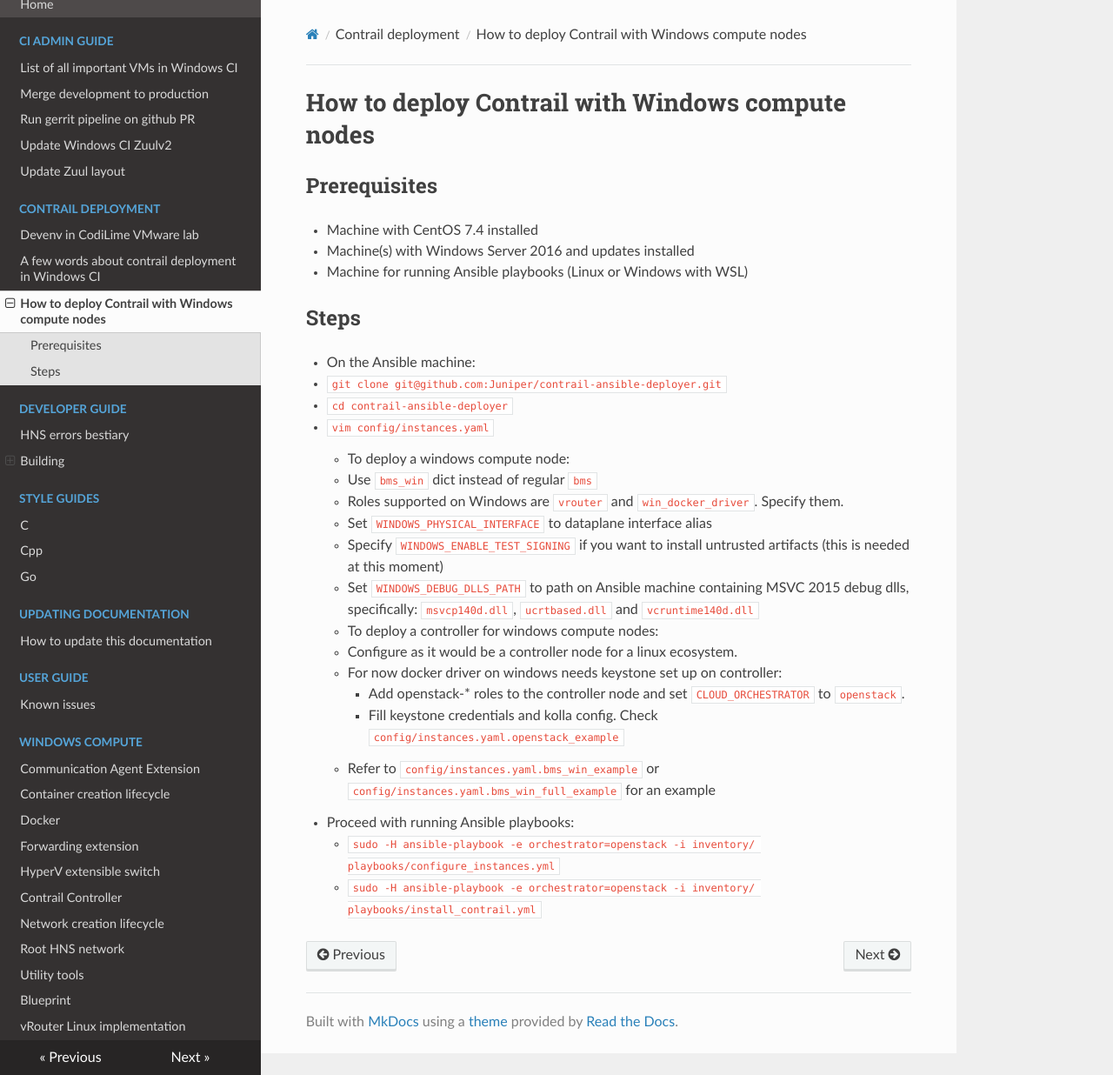
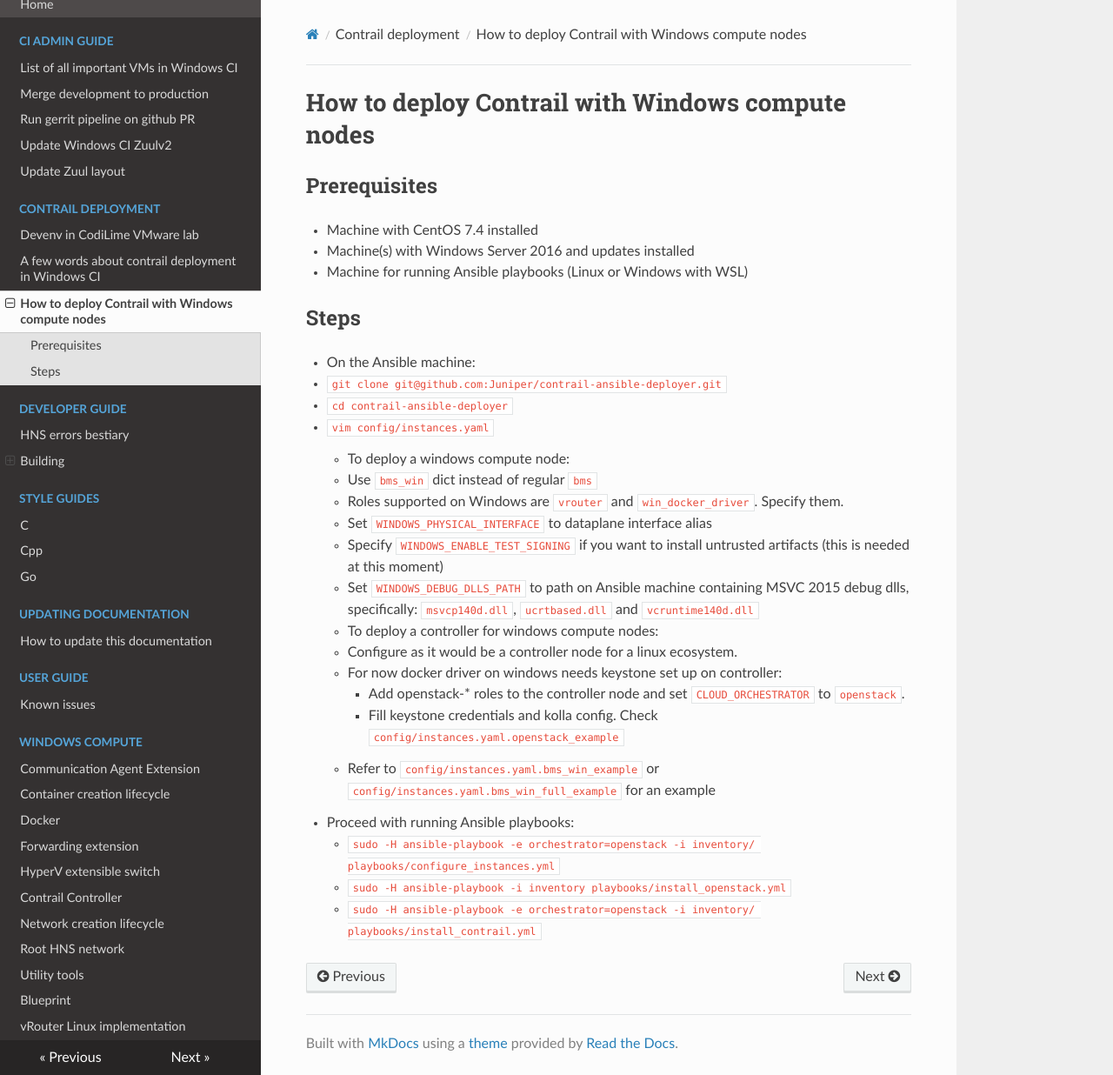
Before and after one commit to piotr-szuberski/contrail-windows-docs, an MkDocs documentation site: the page built from doc/contrail_deployment/contrail_deployment_manual.md, in a window 1280 px wide and 1236 px high. Shown: the whole window at 87% size. Built offline with MkDocs 1.6.1, drawn with Linux system fonts in a browser that asks for light colours; nearby versions of some CDN libraries.

Commit message:
Add missing command

```diff
--- a/doc/contrail_deployment/contrail_deployment_manual.md
+++ b/doc/contrail_deployment/contrail_deployment_manual.md
@@ -26,4 +26,5 @@
     * Refer to `config/instances.yaml.bms_win_example` or `config/instances.yaml.bms_win_full_example` for an example
   * Proceed with running Ansible playbooks:
     * `sudo -H ansible-playbook -e orchestrator=openstack -i inventory/ playbooks/configure_instances.yml`
+    * `sudo -H ansible-playbook -i inventory playbooks/install_openstack.yml`
     * `sudo -H ansible-playbook -e orchestrator=openstack -i inventory/ playbooks/install_contrail.yml`
```
